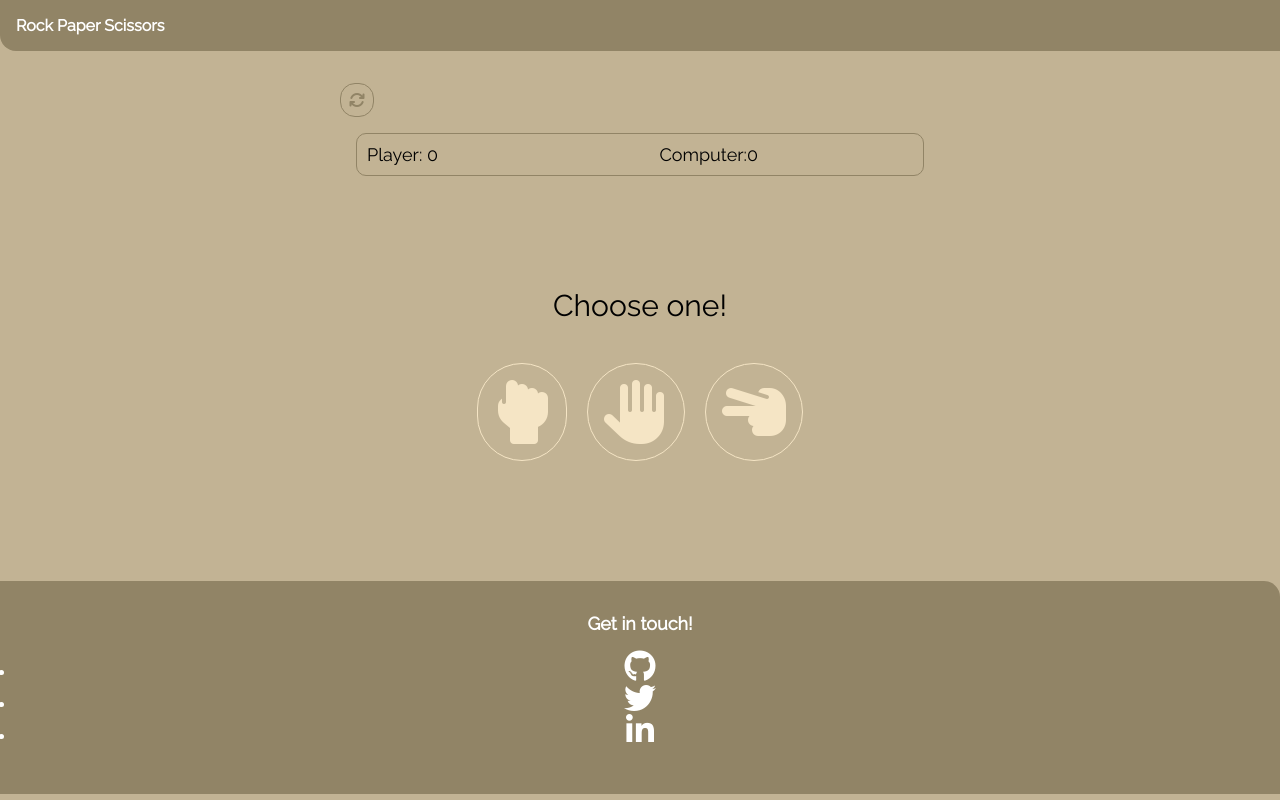
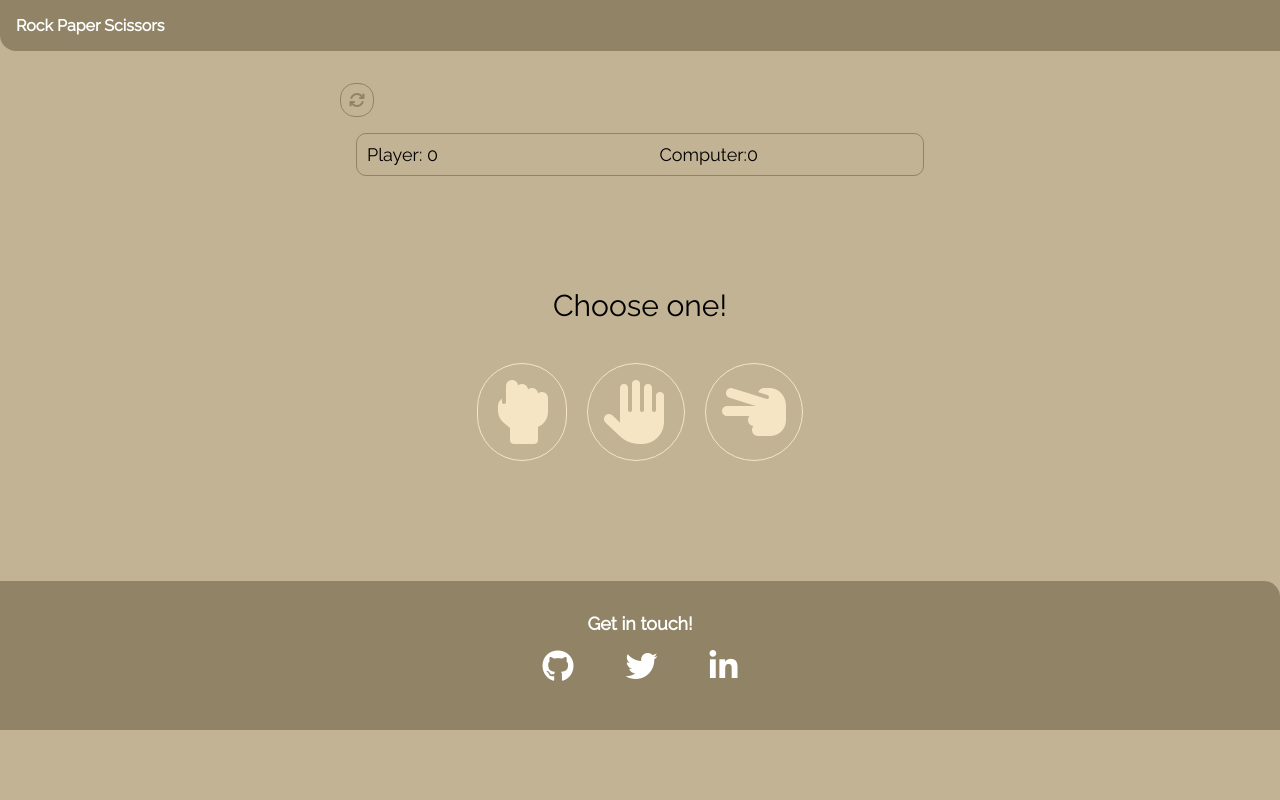
Before and after one commit to sneha-pujari/rockPaperScissors, a plain HTML site: page game.html in a window 1280 px wide. Drawn offline with Linux system fonts and the light colour scheme.

Commit message:
Update styles.css

```diff
--- a/styles.css
+++ b/styles.css
@@ -69,6 +69,19 @@ border: 0.5px solid #918466;
     max-width: 600px;
     margin: auto;
 }
+
+
+    /** lists **/
+
+    .list-non-bullet {
+        list-style: none;
+        padding-inline-start: 0px;
+    }
+
+    .list-item-inline {
+        display: inline;
+        padding: 0rem 0.5rem;
+    }
 
 /** links **/
 .link {
```
